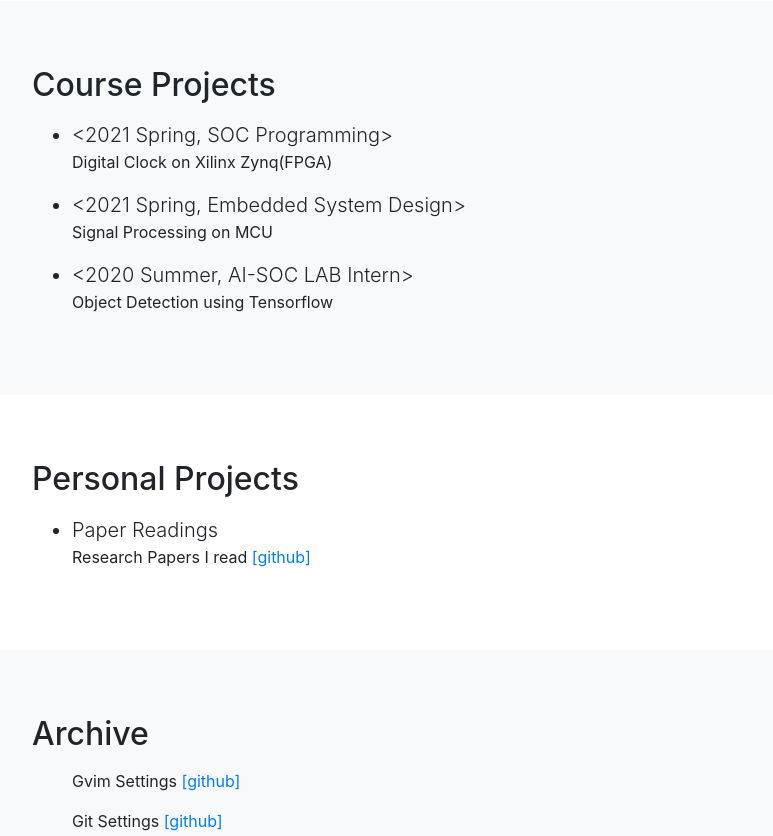
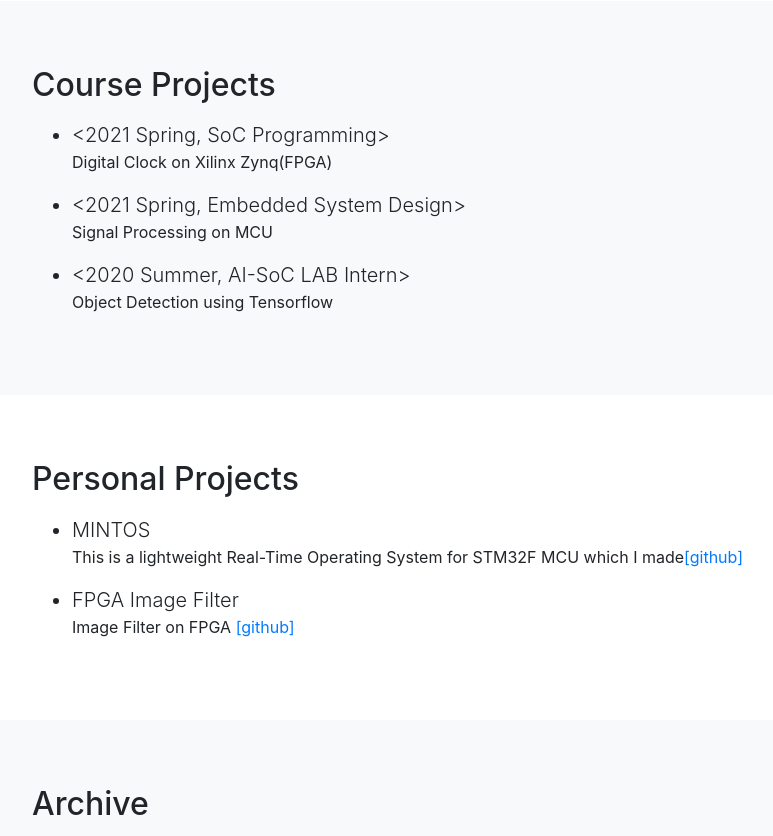
Before and after one commit to MinkiJo/MinkiJo.github.io, a website with bundled scripts: page index.html in a window 1280 px wide. Shown: the part 1880-2716 px from the top of the page, without its empty margins (53-826 px from the left). Built offline with nearby package versions, Linux system fonts and the light colour scheme.

Commit message:
Update index.html

```diff
--- a/index.html
+++ b/index.html
@@ -128,7 +128,7 @@
           <h2>Interests</h2>
           <p class="lead">
             <ul>
-              <li class="lead"> Linux Operating System </li>
+              <li class="lead"> Operating System </li>
               <li class="lead"> Machine Learning, Deep Learning, On-Device AI </li>
               <li class="lead"> Accelerated computing for embedded systems (GPU, FPGA) </li>
             </ul>
@@ -222,11 +222,11 @@
           <h2>Course Projects</h2>
           <p class="lead">
             <ul>
-              <li class="lead"> <2021 Spring, SOC Programming></li>
+              <li class="lead"> <2021 Spring, SoC Programming></li>
               <p> Digital Clock on Xilinx Zynq(FPGA) <a href="" ></a><p>
               <li class="lead"> <2021 Spring, Embedded System Design></li>
               <p> Signal Processing on MCU <a href="" ></a><p>
-              <li class="lead"> <2020 Summer, AI-SOC LAB Intern></li>
+              <li class="lead"> <2020 Summer, AI-SoC LAB Intern></li>
               <p> Object Detection using Tensorflow <a href="" ></a><p>
           </ul>
           </p>
@@ -242,8 +242,10 @@
           <h2>Personal Projects</h2>
           <p class="lead">
             <ul>
-              <li class="lead"> Paper Readings </li>
-              <p> Research Papers I read <a href="https://github.com/gyeongchan-yun/Research-Papers-I-Read" target="_blank">[github]</a> </p>
+              <li class="lead"> MINTOS </li>
+              <p> This is a lightweight Real-Time Operating System for STM32F MCU which I made<a href="https://github.com/gyeongchan-yun/Research-Papers-I-Read" target="_blank">[github]</a> </p>
+              <li class="lead"> FPGA Image Filter </li>
+              <p> Image Filter on FPGA <a href="https://github.com/gyeongchan-yun/Research-Papers-I-Read" target="_blank">[github]</a> </p>
             </ul>
           </p>
         </div>
```
